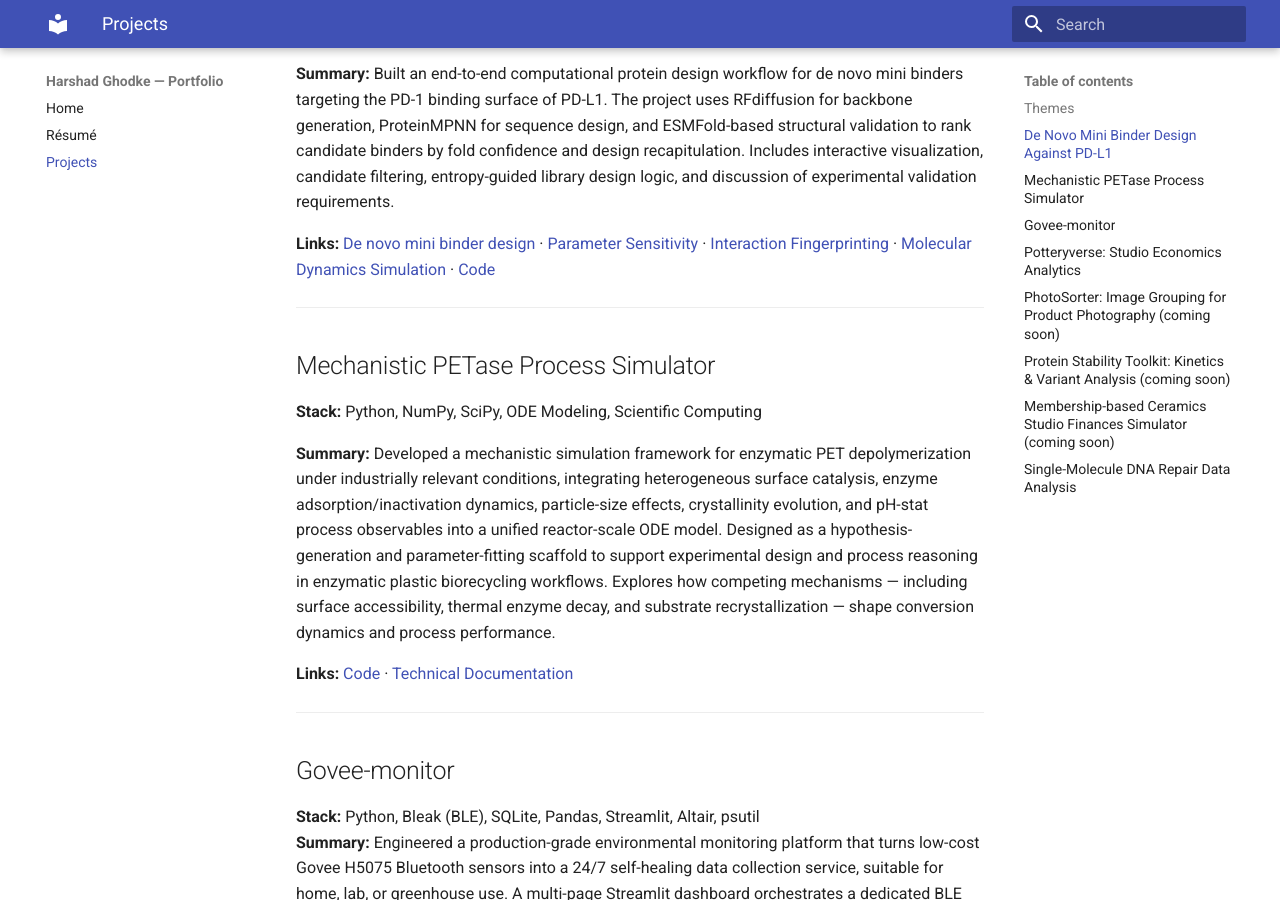
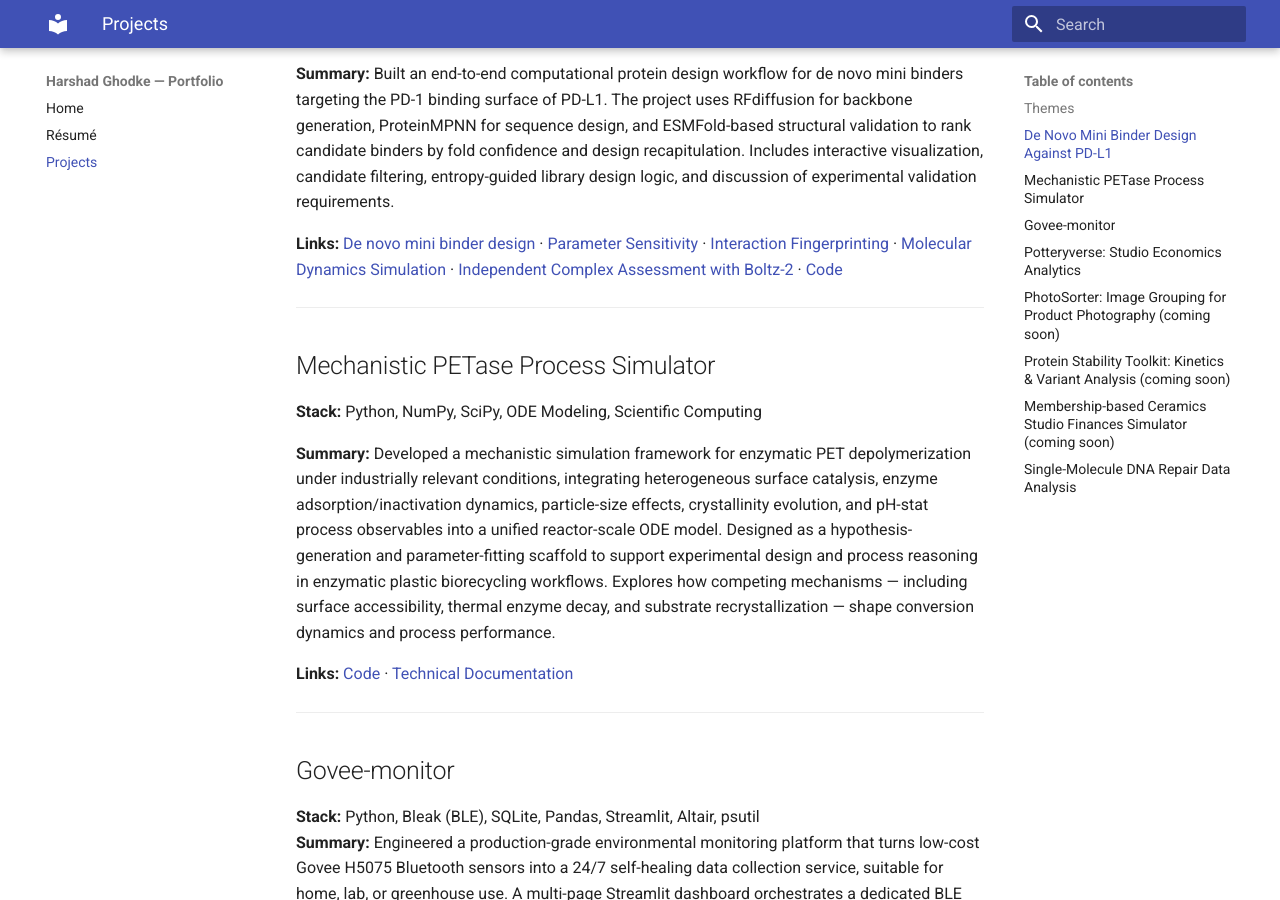
Before and after one commit to hghodkephd/hg-portfolio, an MkDocs documentation site: the page built from docs/projects.md, in a window 1280 px wide and 900 px high, scrolled down 573 px. Built offline with MkDocs 1.6.1 and Material for MkDocs 9.7.7, drawn with Linux system fonts in a browser that asks for light colours.

Commit message:
Update project links in projects.md
Added a new link for Independent Complex Assessment with Boltz-2 to the project documentation.

```diff
--- a/docs/projects.md
+++ b/docs/projects.md
@@ -15,7 +15,7 @@ Across these projects, common themes include mechanistic modeling, operational s
 
 **Summary:** Built an end-to-end computational protein design workflow for de novo mini binders targeting the PD-1 binding surface of PD-L1. The project uses RFdiffusion for backbone generation, ProteinMPNN for sequence design, and ESMFold-based structural validation to rank candidate binders by fold confidence and design recapitulation. Includes interactive visualization, candidate filtering, entropy-guided library design logic, and discussion of experimental validation requirements.
 
-**Links:** [De novo mini binder design](/hg-portfolio/projects/pdl1-mini-binder/Page1_denovo_minibinder_design) · [Parameter Sensitivity](/hg-portfolio/projects/pdl1-mini-binder/Page2_parameter_sensitivity) · [Interaction Fingerprinting](/hg-portfolio/projects/pdl1-mini-binder/Page3_interaction_fingerprinting/) · [Molecular Dynamics Simulation](/hg-portfolio/projects/pdl1-mini-binder/Page4_MDsimulations) · [Code](https://github.com/hghodkephd/pdl1-mini-binder-design)
+**Links:** [De novo mini binder design](/hg-portfolio/projects/pdl1-mini-binder/Page1_denovo_minibinder_design) · [Parameter Sensitivity](/hg-portfolio/projects/pdl1-mini-binder/Page2_parameter_sensitivity) · [Interaction Fingerprinting](/hg-portfolio/projects/pdl1-mini-binder/Page3_interaction_fingerprinting/) · [Molecular Dynamics Simulation](/hg-portfolio/projects/pdl1-mini-binder/Page4_MDsimulations) · [Independent Complex Assessment with Boltz-2](/hg-portfolio/projects/pdl1-mini-binder/Page5_Boltz) · [Code](https://github.com/hghodkephd/pdl1-mini-binder-design)
 
 ---
 
```
